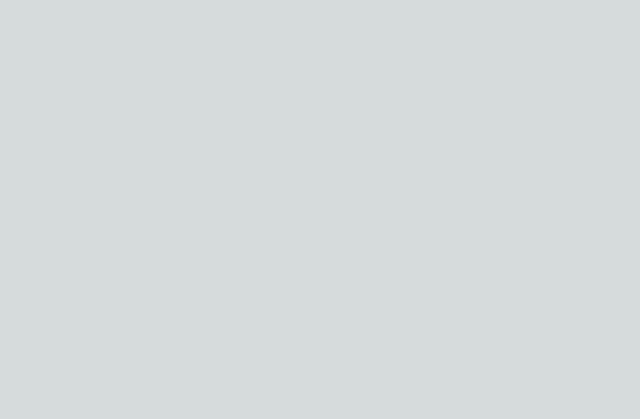
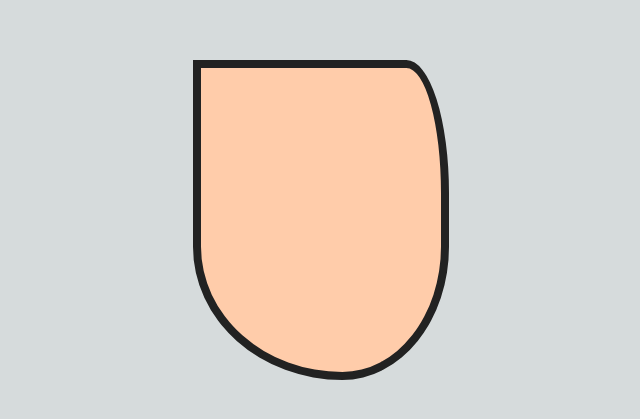
Before and after one commit to EphraimB/virtual-friend-v2, a Next.js app: page / in a window 1280 px wide. Shown: the part 183-602 px from the top of the page, without its empty margins (127-767 px from the left). Built offline with nearby package versions, Linux system fonts and the light colour scheme.

Commit message:
Designed the face.

```diff
--- a/components/friend.tsx
+++ b/components/friend.tsx
@@ -9,7 +9,7 @@ export default function Friend() {
             <div className="body"></div>
             <div className="neck"></div>
             <div className="arm"></div>
-            <div className="face">
+            <div className="face absolute top-[13%] left-2/4 w-2/5 h-2/4 bg-[#fca] border-1vmin rounded-face">
                 <div className="hair-side"></div>
                 <div className="hair-top"></div>
                 <div className="ear"></div>
--- a/tailwind.config.js
+++ b/tailwind.config.js
@@ -13,6 +13,12 @@ module.exports = {
       height: {
         '80vmin': '80vmin',
       },
+      borderWidth: {
+        '1vmin': '1vmin',
+      },
+      borderRadius: {
+        'face': '0 20% 50% 70% / 50%',
+      },
     },
     colors: {
       line: '#222',
```
